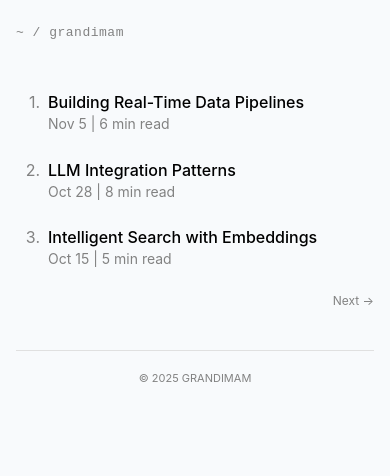
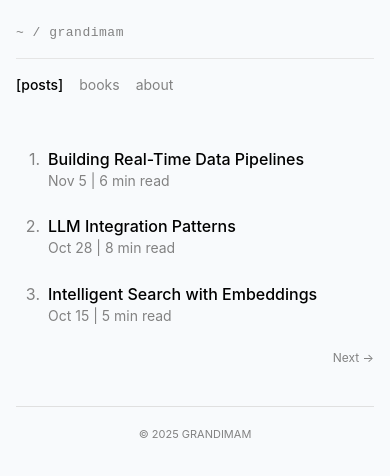
Before and after one commit to grandimam/blog, a Next.js app: page / in a window 390 px wide. Shown: the top 476 px of the page. Built offline with nearby package versions, Linux system fonts and the light colour scheme.

Commit message:
improved mobile design

```diff
--- a/src/app/about/page.tsx
+++ b/src/app/about/page.tsx
@@ -32,7 +32,7 @@ export default function AboutPage() {
           '-apple-system, BlinkMacSystemFont, "Segoe UI", Helvetica, Arial, sans-serif',
       }}
     >
-      <Header breadcrumb="about" />
+      <Header breadcrumb="about" currentPage="about" />
 
       <div style={{ display: "flex", gap: "24px" }}>
         <Sidebar currentPage="about" />
--- a/src/app/books/page.tsx
+++ b/src/app/books/page.tsx
@@ -130,7 +130,7 @@ export default function BooksPage() {
         fontFamily: '-apple-system, BlinkMacSystemFont, "Segoe UI", Helvetica, Arial, sans-serif'
       }}
     >
-      <Header breadcrumb="books" />
+      <Header breadcrumb="books" currentPage="books" />
 
       <div style={{ display: 'flex', gap: '24px' }}>
         <Sidebar currentPage="books" />
--- a/src/app/globals.css
+++ b/src/app/globals.css
@@ -81,6 +81,11 @@ a:focus {
   .toc-desktop {
     display: none !important;
   }
+
+  /* Show mobile navigation on mobile */
+  .mobile-nav {
+    display: block !important;
+  }
 }
 
 /* Desktop styles */
--- a/src/app/page.tsx
+++ b/src/app/page.tsx
@@ -27,7 +27,7 @@ export default async function HomePage({ searchParams }: HomePageProps) {
           '-apple-system, BlinkMacSystemFont, "Segoe UI", Helvetica, Arial, sans-serif',
       }}
     >
-      <Header />
+      <Header currentPage="posts" />
       <div style={{ display: "flex", gap: "24px" }}>
         <Sidebar currentPage="posts" />
         <main className="mobile-main" style={{ flex: 1 }}>
--- a/src/components/Header.tsx
+++ b/src/components/Header.tsx
@@ -1,8 +1,15 @@
 interface HeaderProps {
   breadcrumb?: string;
+  currentPage?: 'posts' | 'books' | 'about';
 }
 
-export function Header({ breadcrumb }: HeaderProps) {
+export function Header({ breadcrumb, currentPage = 'posts' }: HeaderProps) {
+  const navItems = [
+    { id: 'posts', label: 'posts', href: '/' },
+    { id: 'books', label: 'books', href: '/books' },
+    { id: 'about', label: 'about', href: '/about' }
+  ];
+
   return (
     <div style={{ margin: '12px 0 24px 0' }}>
       <div style={{
@@ -27,6 +34,35 @@ export function Header({ breadcrumb }: HeaderProps) {
           grandimam
         </a>{breadcrumb ? ` / ${breadcrumb}` : ''}
       </div>
+
+      {/* Mobile Navigation */}
+      <div className="mobile-nav" style={{
+        display: 'none',
+        marginTop: '16px',
+        paddingTop: '12px',
+        borderTop: '1px solid #e5e5e5'
+      }}>
+        <nav style={{
+          display: 'flex',
+          gap: '16px',
+        }}>
+          {navItems.map((item) => (
+            <a
+              key={item.id}
+              href={item.href}
+              style={{
+                color: currentPage === item.id ? '#000' : '#828282',
+                textDecoration: 'none',
+                fontSize: '14px',
+                fontWeight: currentPage === item.id ? '500' : 'normal',
+                padding: '4px 0',
+              }}
+            >
+              {currentPage === item.id ? `[${item.label}]` : item.label}
+            </a>
+          ))}
+        </nav>
+      </div>
     </div>
   );
 }
```
